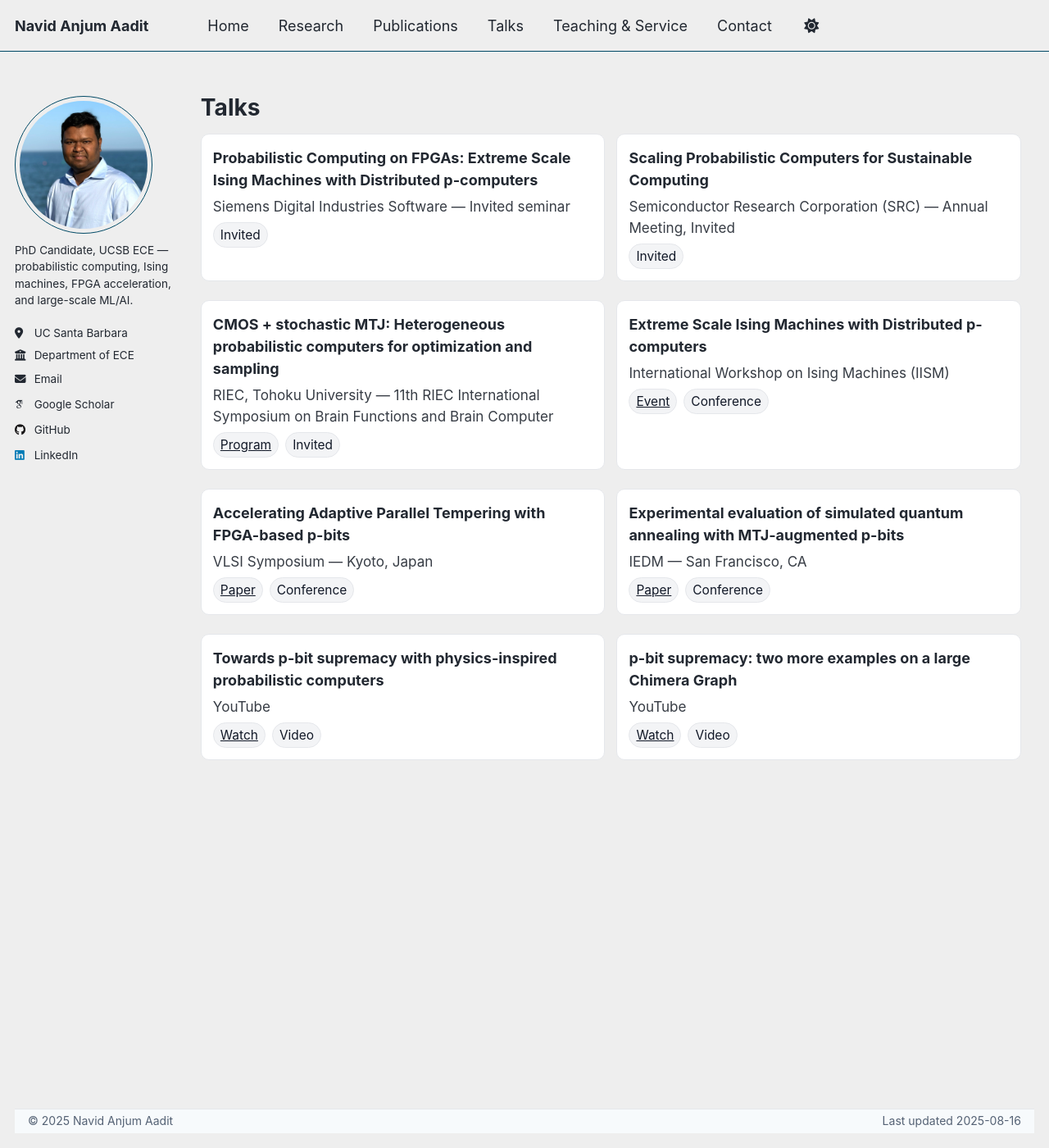
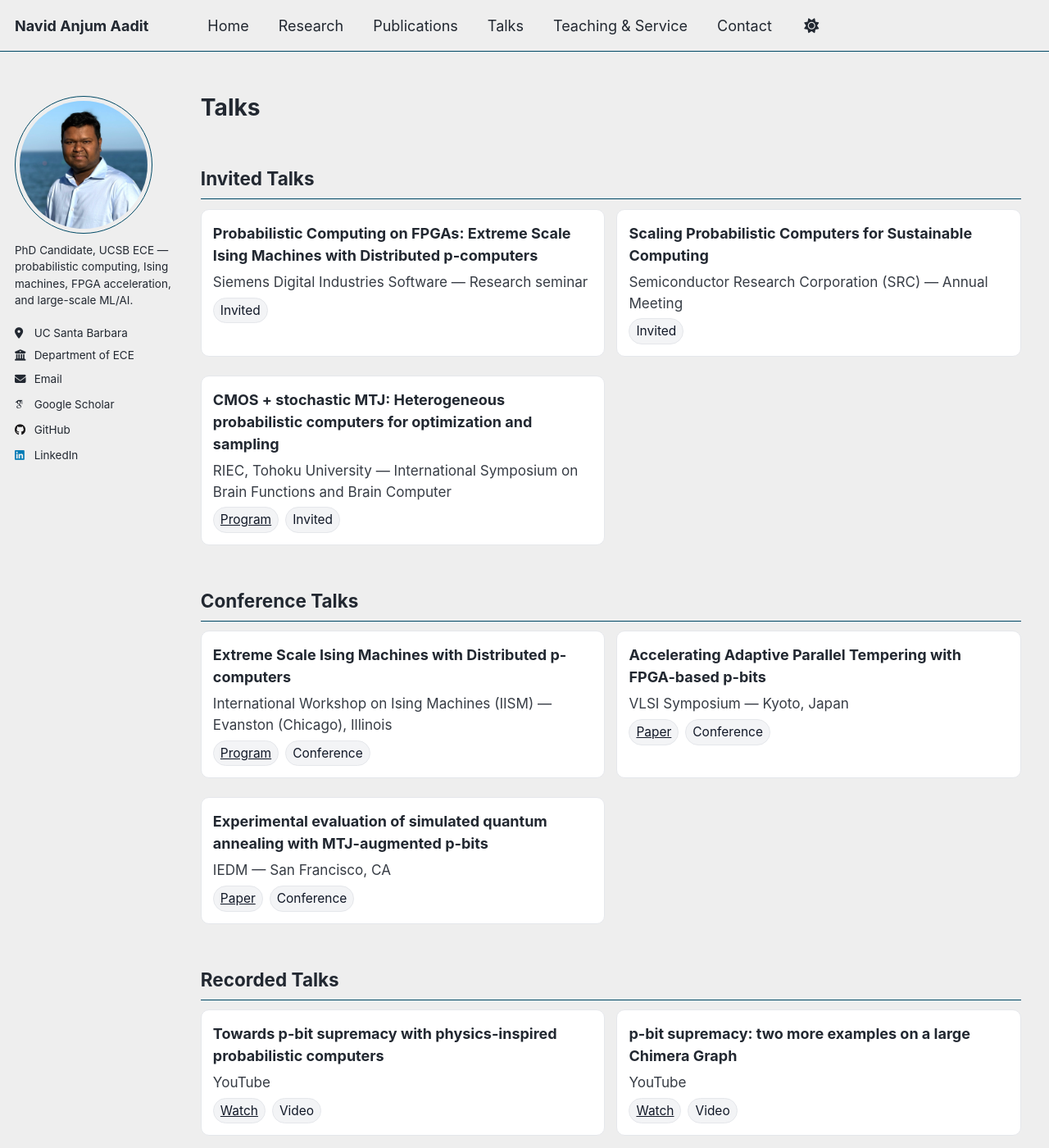
Before and after one commit to navidaadit/navidaadit.github.io, a Jekyll site: the page built from _pages/talks.md, in a window 1280 px wide and 1400 px high. Shown: the whole window at 82% size. Built offline with Jekyll 4.4.1, drawn with Linux system fonts in a browser that asks for light colours; some web fonts are replaced.

Commit message:
Update talks.md

```diff
--- a/_pages/talks.md
+++ b/_pages/talks.md
@@ -5,58 +5,66 @@ title: "Talks"
 author_profile: true
 ---
 
-<!-- Page-scoped styles: compact, theme-aware, no justification, mobile-safe -->
+<!-- Page-scoped styles: category blocks, left-aligned text, wrap-safe on mobile -->
 <style>
-.talk-list{list-style:none;margin:.2rem 0 1rem 0;padding:0;display:grid;grid-template-columns:repeat(2,minmax(0,1fr));gap:14px}
-.talk{border:1px solid var(--surface-border,#e5e7eb);background:var(--surface-bg,#f8fafc);border-radius:10px;padding:14px}
-.talk *{text-align:left !important}
+.t-section{margin:.6rem 0 1rem}
+.t-grid{list-style:none;margin:.25rem 0 0 0;padding:0;display:grid;grid-template-columns:repeat(2,minmax(0,1fr));gap:14px}
+.t-card{border:1px solid var(--surface-border,#e5e7eb);background:var(--surface-bg,#f8fafc);border-radius:10px;padding:14px}
+.t-card *{text-align:left !important}
 .t-title{margin:.05rem 0 .35rem;font-weight:700}
 .t-host{font-size:.95rem;opacity:.9;margin:.1rem 0}
 .t-links{display:flex;flex-wrap:wrap;gap:8px;margin-top:.35rem}
 .badge{display:inline-block;font-size:.86rem;padding:3px 8px;border-radius:999px;border:1px solid var(--tag-border,#e5e7eb);background:var(--tag-bg,#f3f4f6);color:var(--tag-fg,#111827);text-decoration:none;white-space:nowrap}
-@media (max-width:980px){.talk-list{grid-template-columns:1fr}}
-/* wrap safety for long hosts/titles */
-.talk{overflow-wrap:anywhere;word-break:normal}
+@media (max-width:980px){.t-grid{grid-template-columns:1fr}}
+/* wrap safety for long titles/hosts */
+.t-card{overflow-wrap:anywhere;word-break:normal}
 </style>
 
-<ul class="talk-list">
+## Invited Talks
 
-  <!-- Most recent first (Invited @ Siemens) -->
-  <li class="talk">
+<ul class="t-grid">
+
+  <li class="t-card">
     <div class="t-title">Probabilistic Computing on FPGAs: Extreme Scale Ising Machines with Distributed p-computers</div>
-    <div class="t-host">Siemens Digital Industries Software — Invited seminar</div>
+    <div class="t-host">Siemens Digital Industries Software — Research seminar</div>
     <div class="t-links">
       <span class="badge">Invited</span>
     </div>
   </li>
 
-  <li class="talk">
+  <li class="t-card">
     <div class="t-title">Scaling Probabilistic Computers for Sustainable Computing</div>
-    <div class="t-host">Semiconductor Research Corporation (SRC) — Annual Meeting, Invited</div>
+    <div class="t-host">Semiconductor Research Corporation (SRC) — Annual Meeting</div>
     <div class="t-links">
       <span class="badge">Invited</span>
     </div>
   </li>
 
-  <li class="talk">
+  <li class="t-card">
     <div class="t-title">CMOS + stochastic MTJ: Heterogeneous probabilistic computers for optimization and sampling</div>
-    <div class="t-host">RIEC, Tohoku University — 11th RIEC International Symposium on Brain Functions and Brain Computer</div>
+    <div class="t-host">RIEC, Tohoku University — International Symposium on Brain Functions and Brain Computer</div>
     <div class="t-links">
       <a class="badge" href="https://www.nanospin.riec.tohoku.ac.jp/RIEC_Sympo/2023/program.html" target="_blank" rel="noopener">Program</a>
       <span class="badge">Invited</span>
     </div>
   </li>
 
-  <li class="talk">
+</ul>
+
+## Conference Talks
+
+<ul class="t-grid">
+
+  <li class="t-card">
     <div class="t-title">Extreme Scale Ising Machines with Distributed p-computers</div>
-    <div class="t-host">International Workshop on Ising Machines (IISM)</div>
+    <div class="t-host">International Workshop on Ising Machines (IISM) — Evanston (Chicago), Illinois</div>
     <div class="t-links">
-      <a class="badge" href="https://www.petaspin.com/isingmachines2025/" target="_blank" rel="noopener">Event</a>
+      <a class="badge" href="[https://www.petaspin.com/isingmachines2025](https://www.petaspin.com/isingmachines2025/preliminary-program/)/" target="_blank" rel="noopener">Program</a>
       <span class="badge">Conference</span>
     </div>
   </li>
 
-  <li class="talk">
+  <li class="t-card">
     <div class="t-title">Accelerating Adaptive Parallel Tempering with FPGA-based p-bits</div>
     <div class="t-host">VLSI Symposium — Kyoto, Japan</div>
     <div class="t-links">
@@ -65,7 +73,7 @@ author_profile: true
     </div>
   </li>
 
-  <li class="talk">
+  <li class="t-card">
     <div class="t-title">Experimental evaluation of simulated quantum annealing with MTJ-augmented p-bits</div>
     <div class="t-host">IEDM — San Francisco, CA</div>
     <div class="t-links">
@@ -74,7 +82,13 @@ author_profile: true
     </div>
   </li>
 
-  <li class="talk">
+</ul>
+
+## Recorded Talks
+
+<ul class="t-grid">
+
+  <li class="t-card">
     <div class="t-title">Towards p-bit supremacy with physics-inspired probabilistic computers</div>
     <div class="t-host">YouTube</div>
     <div class="t-links">
@@ -83,7 +97,7 @@ author_profile: true
     </div>
   </li>
 
-  <li class="talk">
+  <li class="t-card">
     <div class="t-title">p-bit supremacy: two more examples on a large Chimera Graph</div>
     <div class="t-host">YouTube</div>
     <div class="t-links">
```
